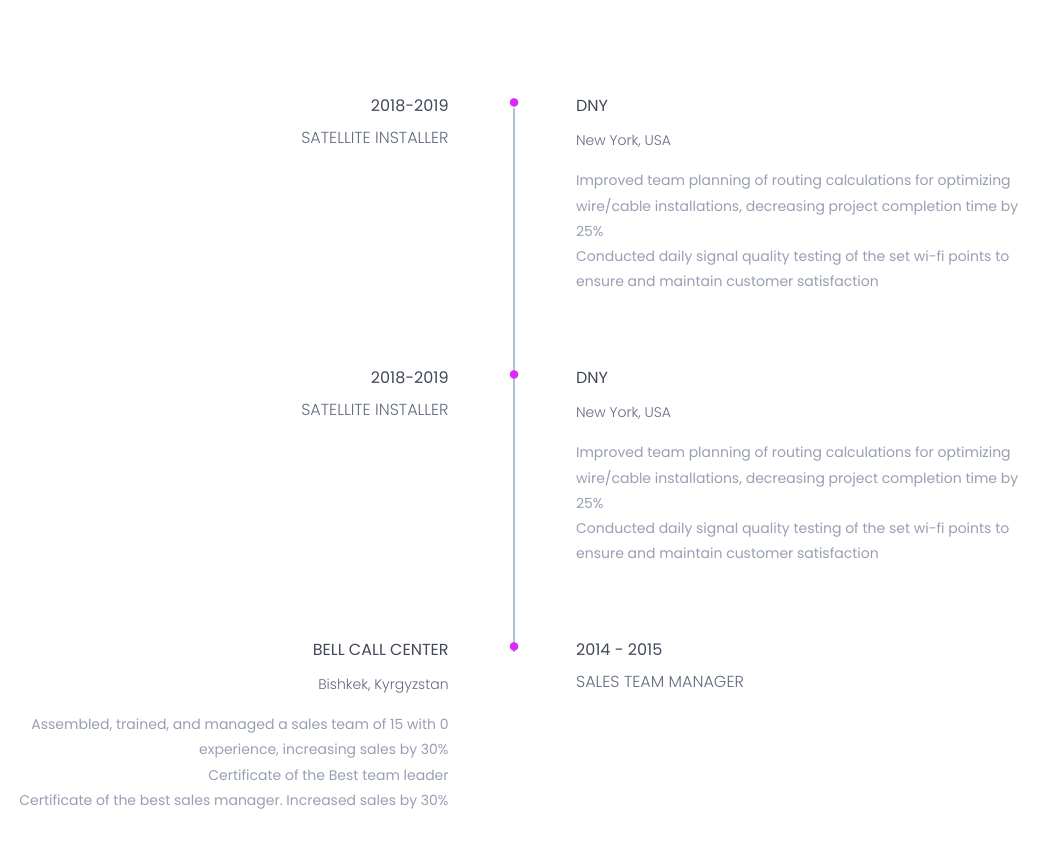
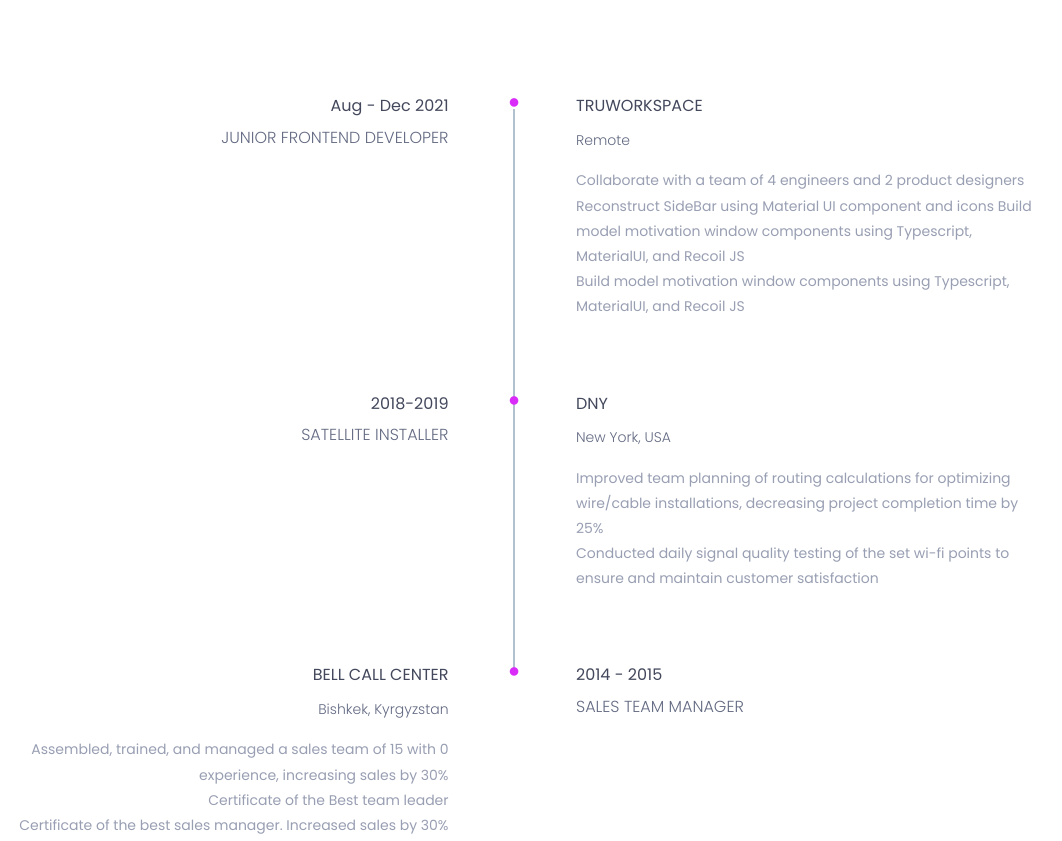
Before and after one commit to andmitriy93/portfolio, a plain HTML site: page index.html in a window 1280 px wide. Shown: the part 3026-3867 px from the top of the page, without its empty margins (79-1141 px from the left). Drawn offline with nearby package versions, Linux system fonts and the light colour scheme.

Commit message:
Add experience with TruworkSpace

```diff
--- a/index.html
+++ b/index.html
@@ -396,8 +396,8 @@
 										<div class="row">
 											<div class="col-md-5">
 												<div class="experience-time text-right">
-													<h2>2018-2019</h2>
-													<h3>Satellite Installer</h3>
+													<h2>Aug - Dec 2021</h2>
+													<h3>Junior Frontend Developer</h3>
 												</div>
 											</div>
 											<div class="col-md-offset-1 col-md-5">
@@ -405,14 +405,17 @@
 													<div class="timeline-content">
 														<h4 class="title">
 															<span><i class="fa fa-circle" aria-hidden="true"></i></span>
-															DNY
+															TruWorkSpace
 														</h4>
-														<h5>New York, USA</h5>
+														<h5>Remote</h5>
 														<p class="description">
-															Improved team planning of routing calculations for optimizing wire/cable installations, decreasing project completion time by 25%
+															Collaborate with a team of 4 engineers and 2 product designers
 														</p>
 														<p class="description">
-															Conducted daily signal quality testing of the set wi-fi points to ensure and maintain customer satisfaction
+															Reconstruct SideBar using Material UI component and icons Build model motivation window components using Typescript, MaterialUI, and Recoil JS
+														</p>
+														<p class="description">
+															Build model motivation window components using Typescript, MaterialUI, and Recoil JS
 														</p>
 													</div>
 												</div>
```
